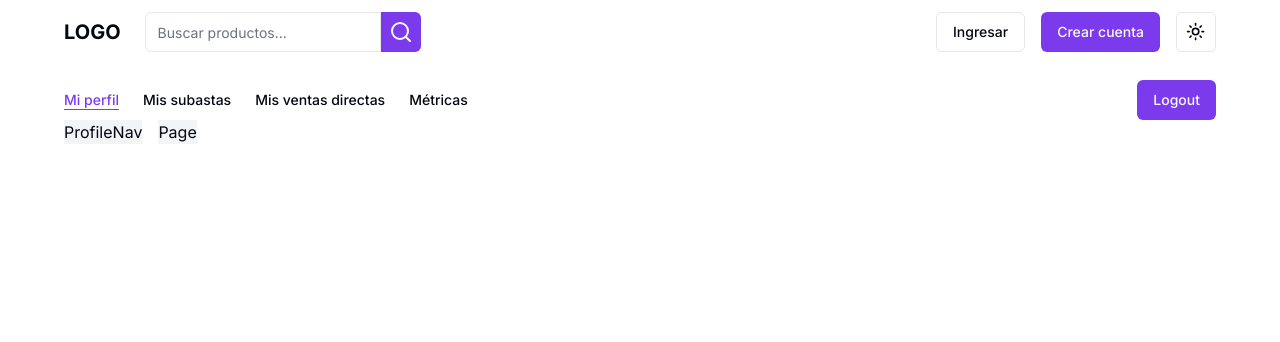
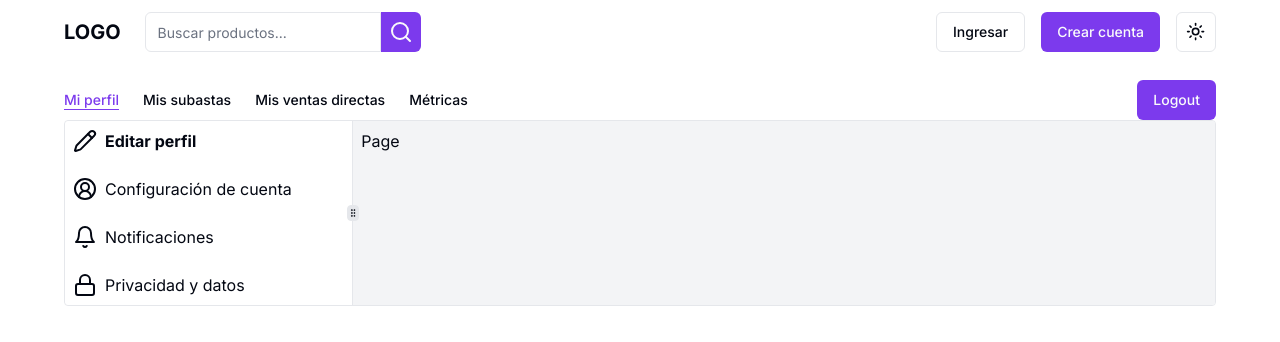
Before and after one commit to jp-quintana/s15-29-n-node-react, a Next.js app in the folder client/: page /dashboard/profile/edit in a window 1280 px wide. Shown: the top 342 px of the page. Built offline with nearby package versions, Linux system fonts and the light colour scheme; no server answers.

Commit message:
wip: profile nav

```diff
--- a/client/package.json
+++ b/client/package.json
@@ -27,6 +27,7 @@
     "react": "^18",
     "react-dom": "^18",
     "react-hook-form": "^7.51.5",
+    "react-resizable-panels": "^2.0.19",
     "react-responsive": "^10.0.0",
     "tailwind-merge": "^2.3.0",
     "tailwindcss-animate": "^1.0.7",
--- /dev/null
+++ b/client/src/app/dashboard/profile/account-settings/page.tsx
@@ -0,0 +1,5 @@
+const Page = () => {
+  return <div>Page</div>;
+};
+
+export default Page;
--- a/client/src/app/dashboard/profile/edit/page.tsx
+++ b/client/src/app/dashboard/profile/edit/page.tsx
@@ -1,7 +1,7 @@
 import React from 'react';
 
 const Page = () => {
-  return <div className="bg-secondary">Page</div>;
+  return <div className="bg-secondary h-full p-2">Page</div>;
 };
 
 export default Page;
--- a/client/src/app/dashboard/profile/layout.tsx
+++ b/client/src/app/dashboard/profile/layout.tsx
@@ -1,4 +1,9 @@
 import ProfileNav from '@/components/dashboard/profile/profile-nav';
+import {
+  ResizableHandle,
+  ResizablePanel,
+  ResizablePanelGroup,
+} from '@/components/ui/resizable';
 
 export default function ProfileLayout({
   children,
@@ -6,9 +11,17 @@
   children: React.ReactNode;
 }>) {
   return (
-    <div className="flex gap-4">
-      <ProfileNav />
-      {children}
-    </div>
+    <ResizablePanelGroup direction="horizontal" className="border rounded-sm">
+      <ResizablePanel
+        defaultSize={25}
+        minSize={18}
+        collapsible
+        className="min-w-12"
+      >
+        <ProfileNav />
+      </ResizablePanel>
+      <ResizableHandle withHandle />
+      <ResizablePanel defaultSize={75}>{children}</ResizablePanel>
+    </ResizablePanelGroup>
   );
 }
--- /dev/null
+++ b/client/src/app/dashboard/profile/notifications/page.tsx
@@ -0,0 +1,5 @@
+const Page = () => {
+  return <div>Page</div>;
+};
+
+export default Page;
--- /dev/null
+++ b/client/src/app/dashboard/profile/privacy/page.tsx
@@ -0,0 +1,5 @@
+const Page = () => {
+  return <div>Page</div>;
+};
+
+export default Page;
--- a/client/src/components/dashboard/dashboard-nav-link.tsx
+++ /dev/null
@@ -1,38 +0,0 @@
-import Link from 'next/link';
-
-import { cn } from '@/lib/utils';
-import { buttonVariants } from '../ui/button';
-
-interface DashboardNavLinkProps {
-  id: string;
-  title: string;
-  href: string;
-  icon: React.ReactNode;
-  pathname: string;
-}
-
-const DashboardNavLink = ({
-  id,
-  title,
-  href,
-  icon,
-  pathname,
-}: DashboardNavLinkProps) => {
-  return (
-    <li>
-      <Link
-        href={href}
-        className={cn(
-          buttonVariants({ variant: 'link' }),
-          'p-0 max-md:leading-none max-md:hover:bg-primary max-md:hover:text-white max-md:h-auto max-md:p-2 max-md:rounded-full',
-          pathname.split('/').includes(id) ? 'underline' : 'text-foreground'
-        )}
-      >
-        <span className="max-md:hidden">{title}</span>
-        {icon}
-      </Link>
-    </li>
-  );
-};
-
-export default DashboardNavLink;
--- a/client/src/components/dashboard/dashboard-nav.tsx
+++ b/client/src/components/dashboard/dashboard-nav.tsx
@@ -6,7 +6,7 @@
 
 import { Home, Handshake, Gavel, AreaChart } from 'lucide-react';
 
-import DashboardNavLink from './dashboard-nav-link';
+import NavIconLink from './nav-icon-link';
 
 const LINKS = [
   {
@@ -42,13 +42,14 @@
     <div className="flex justify-between items-center">
       <ul className="flex space-x-6 items-center max-md:space-x-4">
         {LINKS.map((link) => (
-          <DashboardNavLink
+          <NavIconLink
             key={link.id}
             id={link.id}
             title={link.title}
             href={link.href}
             icon={link.icon}
             pathname={pathname}
+            variant="link"
           />
         ))}
       </ul>
--- /dev/null
+++ b/client/src/components/dashboard/nav-icon-link.tsx
@@ -0,0 +1,55 @@
+import Link from 'next/link';
+
+import { cn } from '@/lib/utils';
+import { buttonVariants } from '../ui/button';
+
+interface NavIconLinkProps {
+  id: string;
+  title: string;
+  href: string;
+  icon: React.ReactNode;
+  pathname: string;
+  linkSelectedStyles?: string;
+  variant?:
+    | 'default'
+    | 'destructive'
+    | 'outline'
+    | 'secondary'
+    | 'ghost'
+    | 'link'
+    | null
+    | undefined;
+  className?: string;
+}
+
+const NavIconLink = ({
+  id,
+  title,
+  href,
+  icon,
+  pathname,
+  variant,
+  linkSelectedStyles,
+  className,
+}: NavIconLinkProps) => {
+  return (
+    <li>
+      <Link
+        href={href}
+        className={cn(
+          variant && buttonVariants({ variant: variant }),
+          'p-0 max-md:leading-none max-md:hover:bg-primary max-md:hover:text-white max-md:h-auto max-md:p-2 max-md:rounded-full flex items-center gap-2',
+          pathname.split('/').includes(id)
+            ? linkSelectedStyles || 'underline'
+            : 'text-foreground',
+          className
+        )}
+      >
+        {icon}
+        <span className="max-md:hidden">{title}</span>
+      </Link>
+    </li>
+  );
+};
+
+export default NavIconLink;
--- a/client/src/components/dashboard/profile/profile-nav.tsx
+++ b/client/src/components/dashboard/profile/profile-nav.tsx
@@ -1,5 +1,59 @@
+'use client';
+
+import { usePathname } from 'next/navigation';
+
+import NavIconLink from '../nav-icon-link';
+
+import { Pencil, CircleUserRound, Bell, Lock } from 'lucide-react';
+
+const LINKS = [
+  {
+    id: 'edit',
+    title: 'Editar perfil',
+    href: '/dashboard/profile/edit',
+    icon: <Pencil className="shrink-0" />,
+  },
+  {
+    id: 'account-settings',
+    title: 'Configuración de cuenta',
+    href: '/dashboard/profile/account-settings',
+    icon: <CircleUserRound className="shrink-0" />,
+  },
+  {
+    id: 'notifications',
+    title: 'Notificaciones',
+    href: '/dashboard/profile/notifications',
+    icon: <Bell className="shrink-0" />,
+  },
+  {
+    id: 'privacy',
+    title: 'Privacidad y datos',
+    href: '/dashboard/profile/privacy',
+    icon: <Lock className="shrink-0" />,
+  },
+];
+
 const ProfileNav = () => {
-  return <div className="bg-secondary">ProfileNav</div>;
+  const pathname = usePathname();
+
+  return (
+    <div className="bg-background p-2 rounded-sm h-full">
+      <ul className="flex flex-col space-y-6">
+        {LINKS.map((link) => (
+          <NavIconLink
+            key={link.id}
+            id={link.id}
+            title={link.title}
+            href={link.href}
+            icon={link.icon}
+            pathname={pathname}
+            linkSelectedStyles="font-bold"
+            className="max-md:hover:bg-foreground"
+          />
+        ))}
+      </ul>
+    </div>
+  );
 };
 
 export default ProfileNav;
--- /dev/null
+++ b/client/src/components/ui/resizable.tsx
@@ -0,0 +1,45 @@
+"use client"
+
+import { GripVertical } from "lucide-react"
+import * as ResizablePrimitive from "react-resizable-panels"
+
+import { cn } from "@/lib/utils"
+
+const ResizablePanelGroup = ({
+  className,
+  ...props
+}: React.ComponentProps<typeof ResizablePrimitive.PanelGroup>) => (
+  <ResizablePrimitive.PanelGroup
+    className={cn(
+      "flex h-full w-full data-[panel-group-direction=vertical]:flex-col",
+      className
+    )}
+    {...props}
+  />
+)
+
+const ResizablePanel = ResizablePrimitive.Panel
+
+const ResizableHandle = ({
+  withHandle,
+  className,
+  ...props
+}: React.ComponentProps<typeof ResizablePrimitive.PanelResizeHandle> & {
+  withHandle?: boolean
+}) => (
+  <ResizablePrimitive.PanelResizeHandle
+    className={cn(
+      "relative flex w-px items-center justify-center bg-border after:absolute after:inset-y-0 after:left-1/2 after:w-1 after:-translate-x-1/2 focus-visible:outline-none focus-visible:ring-1 focus-visible:ring-ring focus-visible:ring-offset-1 data-[panel-group-direction=vertical]:h-px data-[panel-group-direction=vertical]:w-full data-[panel-group-direction=vertical]:after:left-0 data-[panel-group-direction=vertical]:after:h-1 data-[panel-group-direction=vertical]:after:w-full data-[panel-group-direction=vertical]:after:-translate-y-1/2 data-[panel-group-direction=vertical]:after:translate-x-0 [&[data-panel-group-direction=vertical]>div]:rotate-90",
+      className
+    )}
+    {...props}
+  >
+    {withHandle && (
+      <div className="z-10 flex h-4 w-3 items-center justify-center rounded-sm border bg-border">
+        <GripVertical className="h-2.5 w-2.5" />
+      </div>
+    )}
+  </ResizablePrimitive.PanelResizeHandle>
+)
+
+export { ResizablePanelGroup, ResizablePanel, ResizableHandle }
```
Also changed, not shown: client/src/components/dashboard/profile/profile-layout.tsx (added, +22 -0 lines), 1 other file (tests, documents, lock files or other folders).
